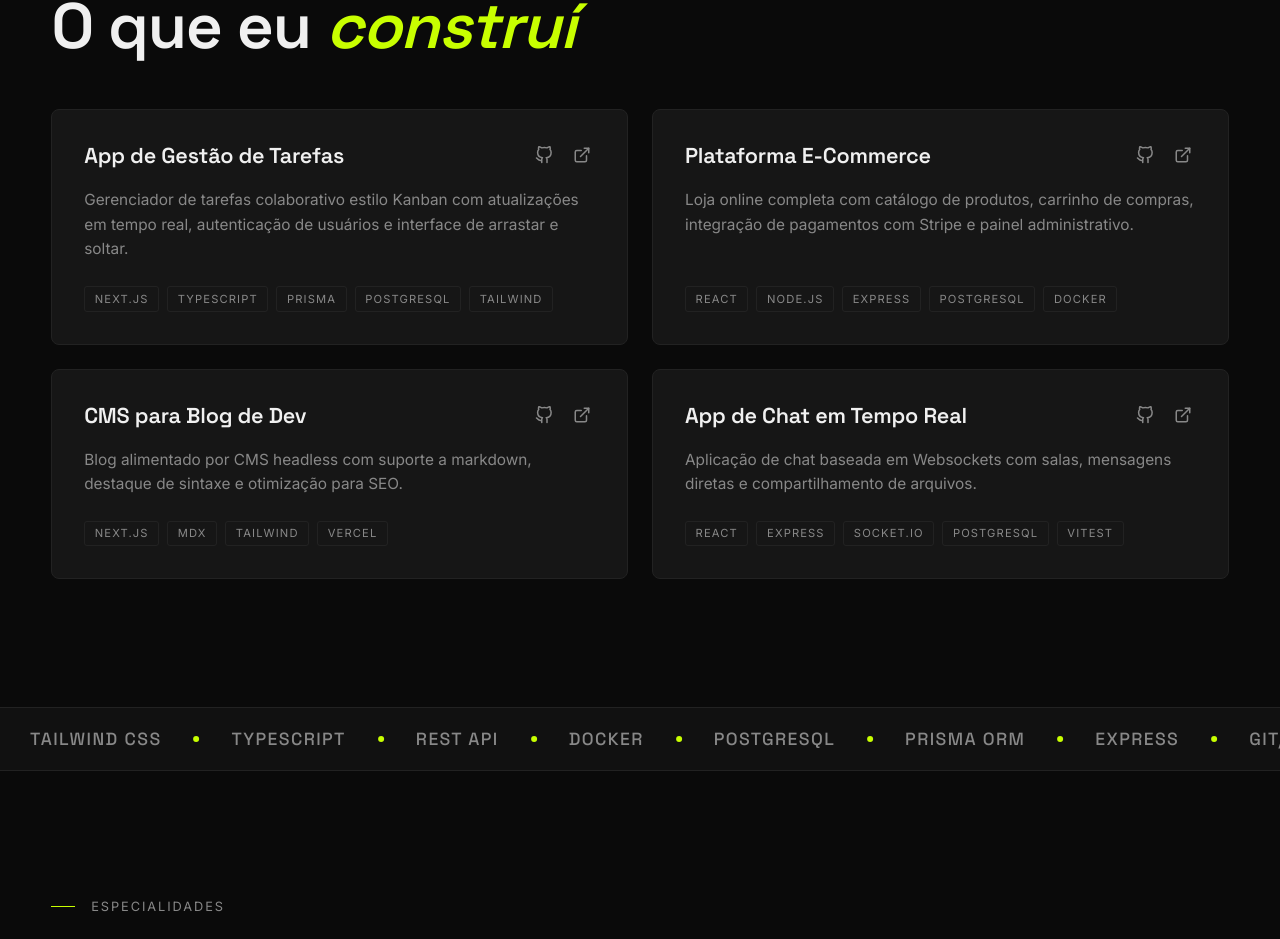
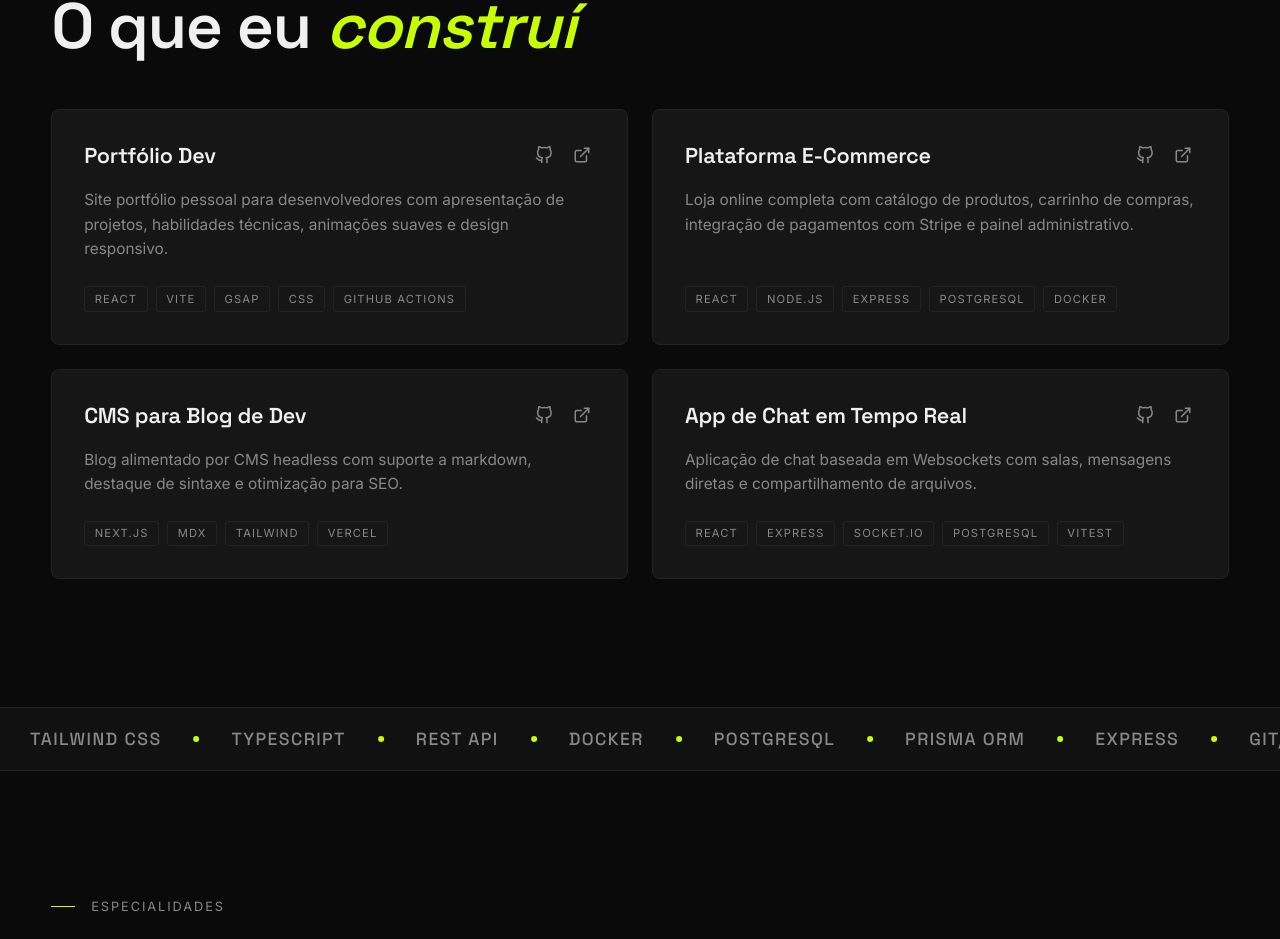
Before and after one commit to modestossm/Portfolio, a React (Vite) app in the folder Portifolio/: page / in a window 1280 px wide. Shown: the part 1697-2636 px from the top of the page. Built offline with nearby package versions, Linux system fonts and the light colour scheme.

Commit message:
Update Component Projects

```diff
--- a/Portifolio/src/components/Projects.jsx
+++ b/Portifolio/src/components/Projects.jsx
@@ -7,12 +7,12 @@ gsap.registerPlugin(ScrollTrigger);
 
 const projects = [
   {
-    title: 'App de Gestão de Tarefas',
+    title: 'Portfólio Dev',
     description:
-      'Gerenciador de tarefas colaborativo estilo Kanban com atualizações em tempo real, autenticação de usuários e interface de arrastar e soltar.',
-    tech: ['Next.js', 'TypeScript', 'Prisma', 'PostgreSQL', 'Tailwind'],
-    live: '#',
-    github: '#',
+      'Site portfólio pessoal para desenvolvedores com apresentação de projetos, habilidades técnicas, animações suaves e design responsivo.',
+    tech: ['React', 'Vite', 'GSAP', 'CSS', 'GitHub Actions'],
+    live: 'https://portifolio-pi-seven-11.vercel.app/',
+    github: 'https://github.com/modestossm/Portfolio',
   },
   {
     title: 'Plataforma E-Commerce',
@@ -80,12 +80,12 @@ export default function Projects() {
               <div className="project-card__header">
                 <h3 className="project-card__title">{project.title}</h3>
                 <div className="project-card__links">
-                  <a href={project.github} className="project-card__link" aria-label="GitHub">
+                  <a href={project.github} className="project-card__link" aria-label="GitHub" target="_blank">
                     <svg width="18" height="18" viewBox="0 0 24 24" fill="none" stroke="currentColor" strokeWidth="2" strokeLinecap="round" strokeLinejoin="round">
                       <path d="M9 19c-5 1.5-5-2.5-7-3m14 6v-3.87a3.37 3.37 0 0 0-.94-2.61c3.14-.35 6.44-1.54 6.44-7A5.44 5.44 0 0 0 20 4.77 5.07 5.07 0 0 0 19.91 1S18.73.65 16 2.48a13.38 13.38 0 0 0-7 0C6.27.65 5.09 1 5.09 1A5.07 5.07 0 0 0 5 4.77a5.44 5.44 0 0 0-1.5 3.78c0 5.42 3.3 6.61 6.44 7A3.37 3.37 0 0 0 9 18.13V22" />
                     </svg>
                   </a>
-                  <a href={project.live} className="project-card__link" aria-label="Live demo">
+                  <a href={project.live} className="project-card__link" aria-label="Live demo" target="_blank">
                     <svg width="18" height="18" viewBox="0 0 24 24" fill="none" stroke="currentColor" strokeWidth="2" strokeLinecap="round" strokeLinejoin="round">
                       <path d="M18 13v6a2 2 0 0 1-2 2H5a2 2 0 0 1-2-2V8a2 2 0 0 1 2-2h6" />
                       <polyline points="15 3 21 3 21 9" />
```
Also changed, not shown: 1 other file (tests, documents, lock files or other folders).
